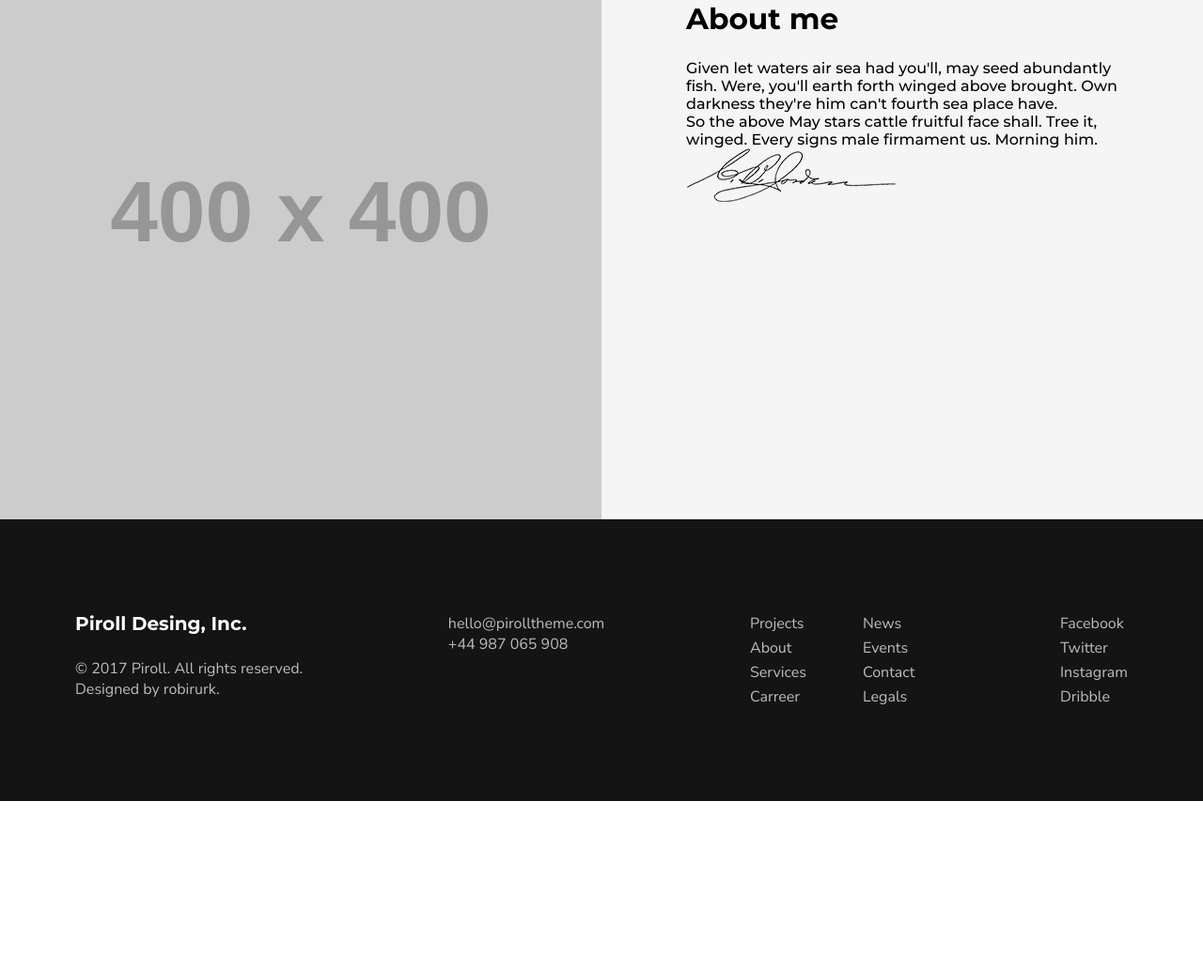
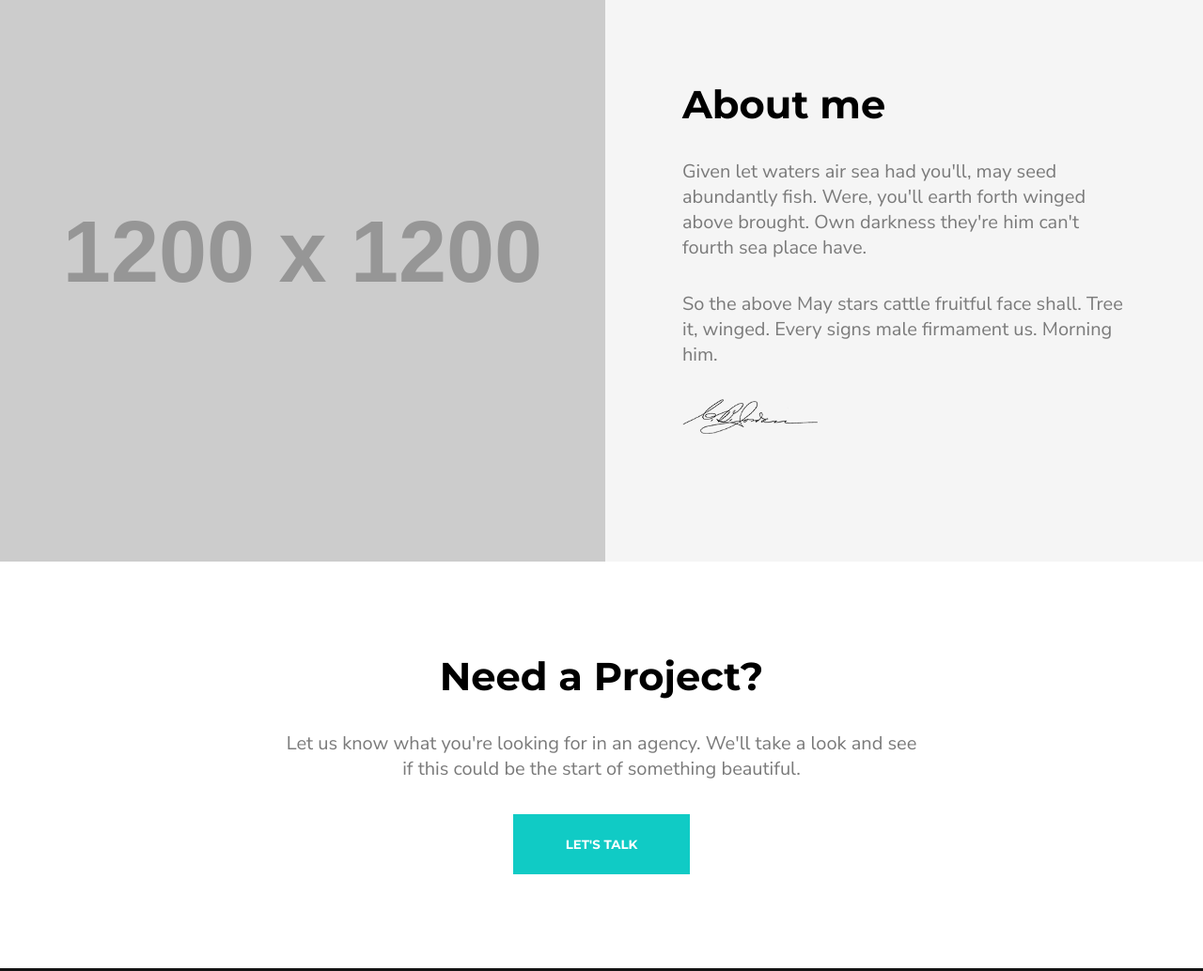
Before and after one commit to MichaelRayven/frontend-example-1, a website: page src/html/about.html in a window 1280 px wide. Shown: the part 732-1766 px from the top of the page at 94% size. Before the commit the page ends 1585 px from the top, so only its background shows below. Drawn offline with nearby package versions, Linux system fonts and the light colour scheme; files that its build step writes are made by us from their sources; placeholder pictures from the web are drawn by us; files whose address does not match are found by name.

Commit message:
About page done

```diff
--- a/src/html/about.html
+++ b/src/html/about.html
@@ -6,7 +6,7 @@
           I am a Graphic & Web Designer based in New York, specializing <br />
           in User Interface Design and Development.
         </p>
-      </section>
+    </section>
     <section class="statements">
         <div class="statements__wrapper container">
             <div class="statements__item">
@@ -48,18 +48,26 @@
         </div>
     </section>
     <section class="split">
-        <div class="split__left">
-            <img src="https://via.placeholder.com/400" alt="">
+        <div class="split__stretch">
+            <img class="split__image" src="https://via.placeholder.com/1200" alt="">
         </div>
-        <div class="split__right about__profile">
-            <h2 class="about__heading">About me</h2>
+        <div class="split__text">
+            <h1 class="about__heading">About me</h1>
             <p class="about__text">Given let waters air sea had you'll, may seed abundantly fish.
                 Were, you'll earth forth winged above brought. Own darkness
                 they're him can't fourth sea place have.</p>
             <p class="about__text">So the above May stars cattle fruitful face shall. Tree it, winged.
                 Every signs male firmament us. Morning him.</p>
-                <img src="assets/signature.png" alt="">
+            <img class="about__signature" src="assets/signature.png" alt="">
         </div>
+    </section>
+    <section class="hero--white ">
+        <h1 class="hero__heading">Need a Project?</h1>
+        <p class="hero__text">
+            Let us know what you're looking for in an agency. We'll take a look and see <br>
+            if this could be the start of something beautiful.
+        </p>
+        <button class="hero__button">Let's talk</button>
     </section>
 </main>
 @@include('../components/footer.html')
--- a/src/scss/layout/_about.scss
+++ b/src/scss/layout/_about.scss
@@ -1,5 +1,25 @@
+@use "../util" as u;
+
 .about {
-    &__profile {
+    &__text {
+        font-family: u.$font-secondary;
+        font-size: clamp(u.rem(14), u.rem(8) + 1vw, u.rem(20));
+        color: u.hslv(text-dark-secondary);
 
+        @include u.breakpoint-up(large) {
+            max-width: u.rem(600);
+        }
+    }
+
+    &__heading {
+        margin-bottom: 0;
+    }
+
+    &__signature {
+        width: 30%;
+
+        @include u.breakpoint-down(small) {
+            width: 70%;
+        }
     }
 }
--- a/src/scss/layout/_hero.scss
+++ b/src/scss/layout/_hero.scss
@@ -6,10 +6,31 @@
   text-align: center;
   background-color: u.hslv(background-light-secondary);
   padding-block: u.rem(100);
+  padding-inline: u.rem(10);
 
   &__text {
+    font-family: u.$font-secondary;
     font-size: clamp(u.rem(14), u.rem(8) + 1vw, u.rem(20));
     color: u.hslv(text-dark-secondary);
+    margin-bottom: u.rem(35);
+  }
+
+  &__button {
+    font-family: u.$font-primary;
+    font-weight: 700;
+    text-transform: uppercase;
+    padding: u.rem(24) u.rem(56);
+    background-color: u.hslv(background-accent);
+    color: u.hslv(text-light-primary);
+    transition: background-color .2s linear;
+
+    &:hover {
+      background-color: u.hslav(background-accent, 0.9);
+    }
+
+    @include u.breakpoint-down(small) {
+      padding: u.rem(14) u.rem(36);
+    }
   }
 
   &--about {
@@ -17,12 +38,17 @@
     background-blend-mode: multiply;
     background: url("assets/bg-about.jpg") center center rgba(0,0,0,.6);
 
-    & .hero__heading {
+    .#{hero}__heading {
       color: u.hslv(text-light-primary);
     }
 
-    & .hero__text {
+    .#{hero}__text {
       color: u.hslv(text-light-secondary);
     }
   }
+
+  &--white {
+    @extend #{$hero};
+    background-color: u.hslv(background-light-primary);
+  }
 }
--- a/src/scss/layout/_index.scss
+++ b/src/scss/layout/_index.scss
@@ -6,3 +6,4 @@
 @forward "footer";
 @forward "statements";
 @forward "split";
+@forward "about";
--- a/src/scss/layout/_split.scss
+++ b/src/scss/layout/_split.scss
@@ -2,19 +2,29 @@
 
 .split {
     display: grid;
-    grid-template-columns: 1fr 1fr;
 
-    &__left {
-        display: flex;
-        align-items: stretch;
-        justify-content: stretch;
-        width: 100%;
-        height: 100%;
+    @include u.breakpoint-up(xlarge) {
+        grid-template-columns: 1fr 1fr;
+    }
+
+    &__stretch,
+    &__text {
         aspect-ratio: 1/1;
     }
 
-    &__right {
-        padding: u.rem(90);
+    &__image {
+        width: 100%;
+        height: auto;
+    }
+
+    &__text {
+        padding: clamp(u.rem(20), u.rem(18) + 5vw, u.rem(200));
         background-color: u.hslv(background-light-secondary);
+
+        display: flex;
+        flex-direction: column;
+        gap: clamp(u.rem(10), u.rem(8) + 2vw, u.rem(40));
+        align-items: flex-start;
+        justify-content: center;
     }
 }
--- a/src/scss/layout/_statements.scss
+++ b/src/scss/layout/_statements.scss
@@ -8,6 +8,16 @@
     &__wrapper {
         display: grid;
         grid-template-columns: repeat(4, auto);
+
+        @include u.breakpoint-down(large) {
+            grid-template-columns: repeat(2, auto);
+            row-gap: u.rem(20);
+            justify-content: space-around;
+        }
+
+        @include u.breakpoint-down(small) {
+            grid-template-columns: auto;
+        }
     }
 
     &__item {
```
